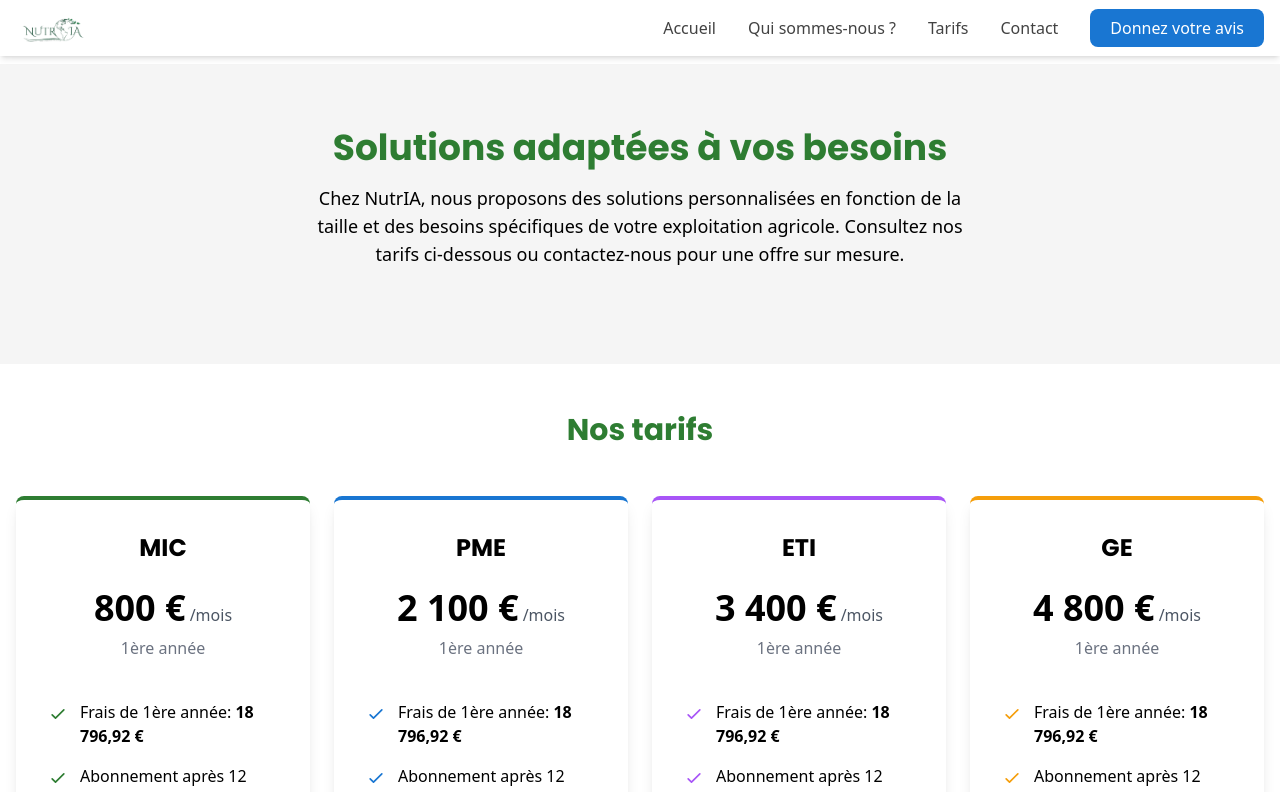
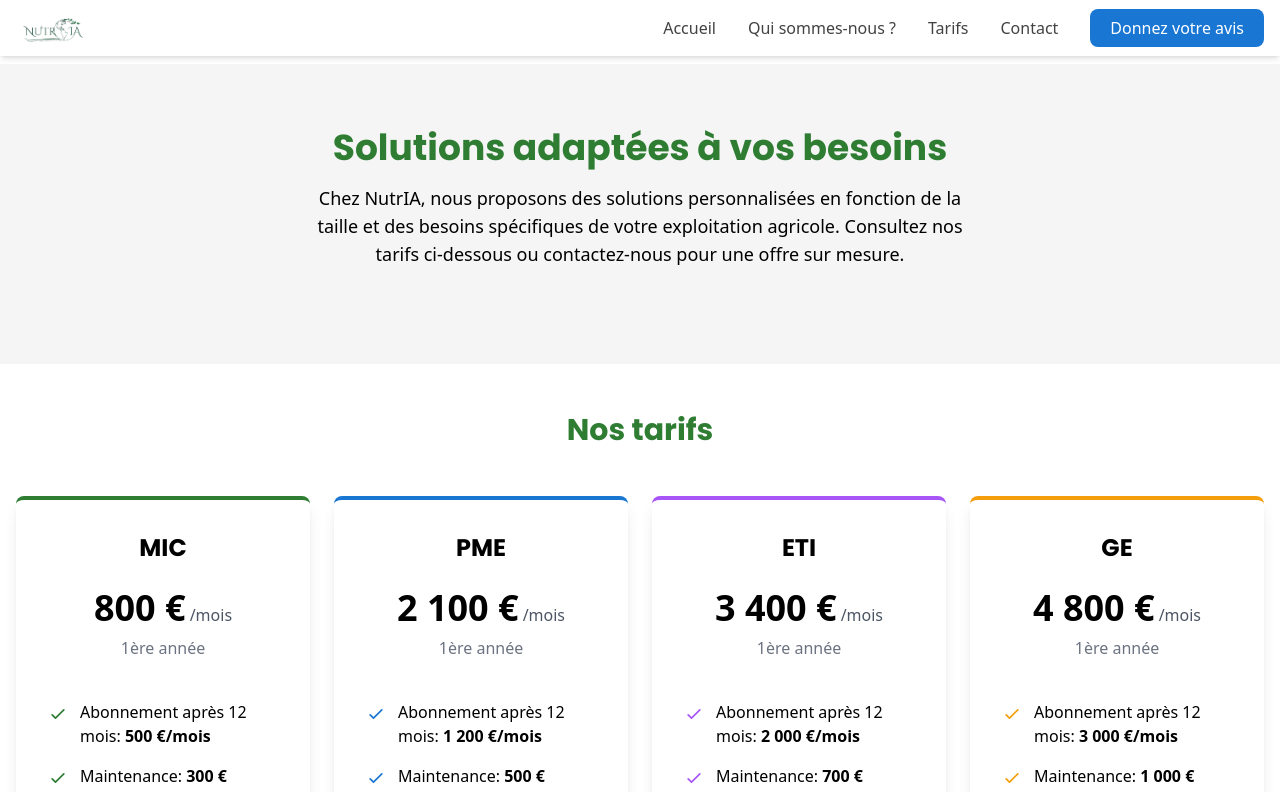
Before and after one commit to RaphaelRAK/nutria, a Next.js app: page /pricing in a window 1280 px wide. Shown: the top 792 px of the page. Built offline with nearby package versions, Linux system fonts and the light colour scheme.

Commit message:
rectification tarif

```diff
--- a/app/pricing/page.tsx
+++ b/app/pricing/page.tsx
@@ -41,7 +41,7 @@
                 </div>
 
                 <ul className="space-y-4">
-                  <li className="flex items-start">
+                  {/* <li className="flex items-start">
                     <svg className="w-5 h-5 text-forest-green mt-1 mr-3 flex-shrink-0" fill="none" stroke="currentColor" viewBox="0 0 24 24" xmlns="http://www.w3.org/2000/svg">
                       <path strokeLinecap="round" strokeLinejoin="round" strokeWidth="2" d="M5 13l4 4L19 7"></path>
                     </svg>
@@ -49,7 +49,7 @@
                       <span>Frais de 1ère année: </span>
                       <span className="font-bold">18 796,92 €</span>
                     </div>
-                  </li>
+                  </li> */}
                   <li className="flex items-start">
                     <svg className="w-5 h-5 text-forest-green mt-1 mr-3 flex-shrink-0" fill="none" stroke="currentColor" viewBox="0 0 24 24" xmlns="http://www.w3.org/2000/svg">
                       <path strokeLinecap="round" strokeLinejoin="round" strokeWidth="2" d="M5 13l4 4L19 7"></path>
@@ -114,7 +114,7 @@
                 </div>
 
                 <ul className="space-y-4">
-                  <li className="flex items-start">
+                  {/* <li className="flex items-start">
                     <svg className="w-5 h-5 text-tech-blue mt-1 mr-3 flex-shrink-0" fill="none" stroke="currentColor" viewBox="0 0 24 24" xmlns="http://www.w3.org/2000/svg">
                       <path strokeLinecap="round" strokeLinejoin="round" strokeWidth="2" d="M5 13l4 4L19 7"></path>
                     </svg>
@@ -122,7 +122,7 @@
                       <span>Frais de 1ère année: </span>
                       <span className="font-bold">18 796,92 €</span>
                     </div>
-                  </li>
+                  </li> */}
                   <li className="flex items-start">
                     <svg className="w-5 h-5 text-tech-blue mt-1 mr-3 flex-shrink-0" fill="none" stroke="currentColor" viewBox="0 0 24 24" xmlns="http://www.w3.org/2000/svg">
                       <path strokeLinecap="round" strokeLinejoin="round" strokeWidth="2" d="M5 13l4 4L19 7"></path>
@@ -187,7 +187,7 @@
                 </div>
 
                 <ul className="space-y-4">
-                  <li className="flex items-start">
+                  {/* <li className="flex items-start">
                     <svg className="w-5 h-5 text-purple-500 mt-1 mr-3 flex-shrink-0" fill="none" stroke="currentColor" viewBox="0 0 24 24" xmlns="http://www.w3.org/2000/svg">
                       <path strokeLinecap="round" strokeLinejoin="round" strokeWidth="2" d="M5 13l4 4L19 7"></path>
                     </svg>
@@ -195,7 +195,7 @@
                       <span>Frais de 1ère année: </span>
                       <span className="font-bold">18 796,92 €</span>
                     </div>
-                  </li>
+                  </li> */}
                   <li className="flex items-start">
                     <svg className="w-5 h-5 text-purple-500 mt-1 mr-3 flex-shrink-0" fill="none" stroke="currentColor" viewBox="0 0 24 24" xmlns="http://www.w3.org/2000/svg">
                       <path strokeLinecap="round" strokeLinejoin="round" strokeWidth="2" d="M5 13l4 4L19 7"></path>
@@ -260,7 +260,7 @@
                 </div>
 
                 <ul className="space-y-4">
-                  <li className="flex items-start">
+                  {/* <li className="flex items-start">
                     <svg className="w-5 h-5 text-amber-500 mt-1 mr-3 flex-shrink-0" fill="none" stroke="currentColor" viewBox="0 0 24 24" xmlns="http://www.w3.org/2000/svg">
                       <path strokeLinecap="round" strokeLinejoin="round" strokeWidth="2" d="M5 13l4 4L19 7"></path>
                     </svg>
@@ -268,7 +268,7 @@
                       <span>Frais de 1ère année: </span>
                       <span className="font-bold">18 796,92 €</span>
                     </div>
-                  </li>
+                  </li> */}
                   <li className="flex items-start">
                     <svg className="w-5 h-5 text-amber-500 mt-1 mr-3 flex-shrink-0" fill="none" stroke="currentColor" viewBox="0 0 24 24" xmlns="http://www.w3.org/2000/svg">
                       <path strokeLinecap="round" strokeLinejoin="round" strokeWidth="2" d="M5 13l4 4L19 7"></path>
```
